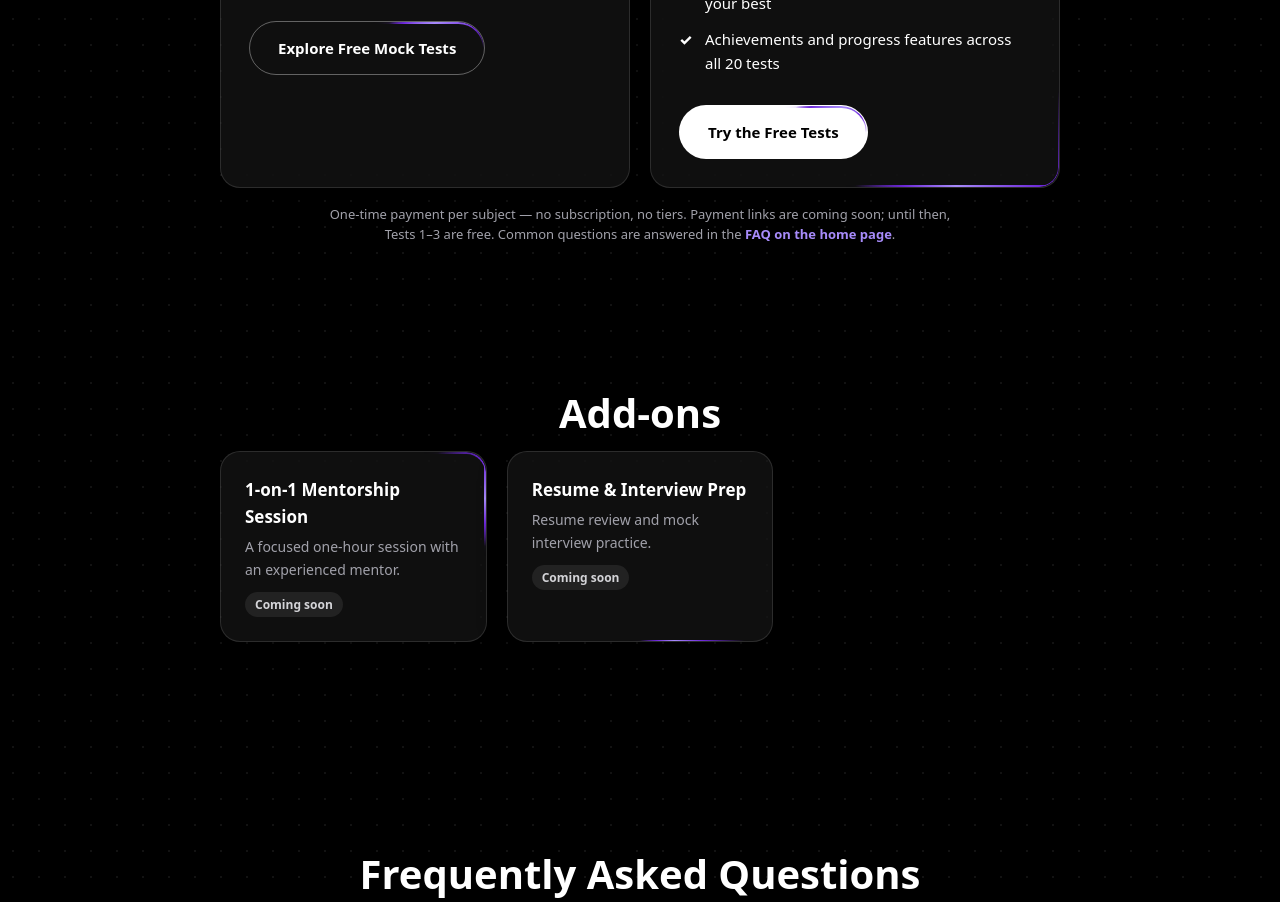
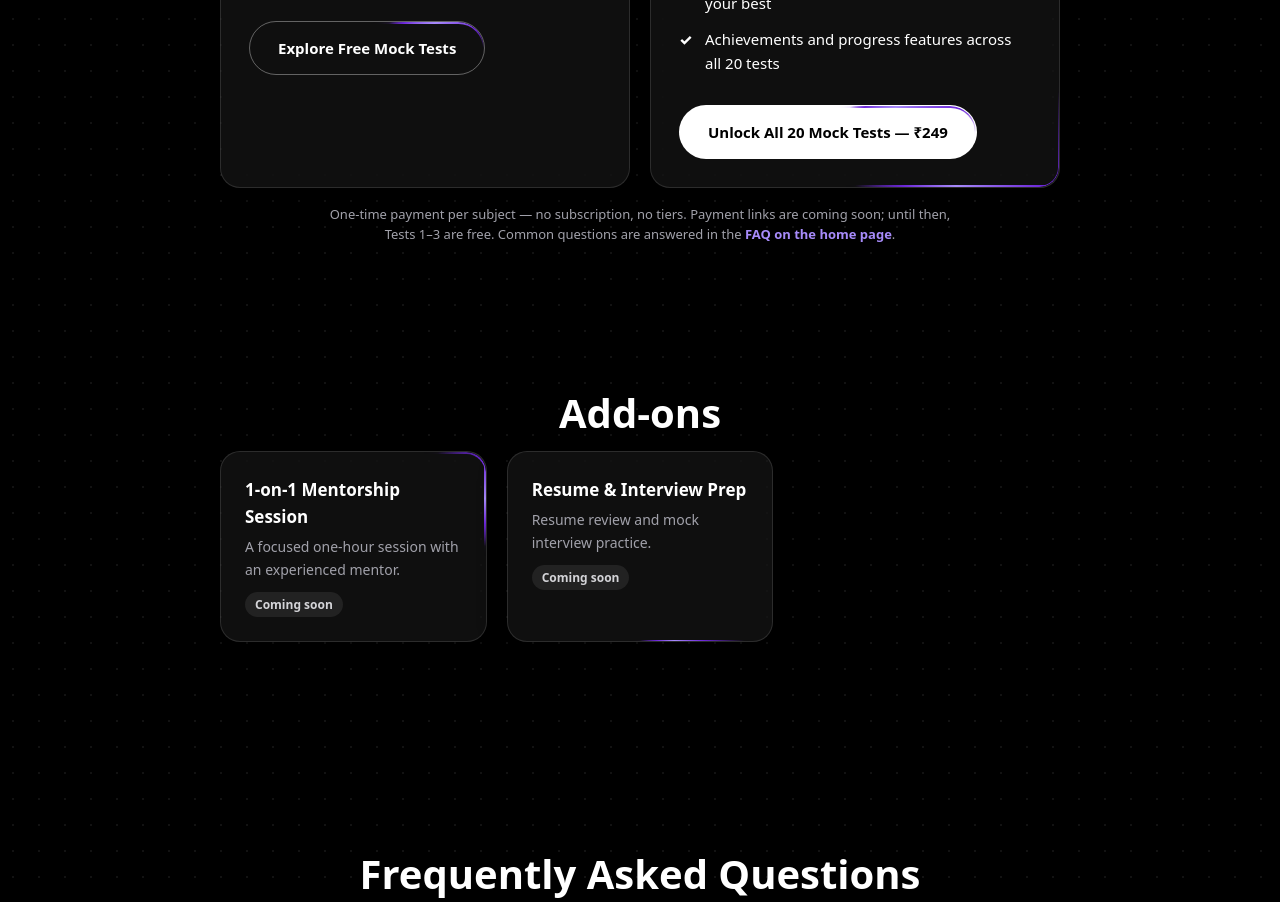
Before and after one commit to sagarmanesh413-alt/changeyourself, a plain HTML site: page pricing/index.html in a window 1280 px wide. Shown: the part 1606-2508 px from the top of the page. Drawn offline with Linux system fonts and the light colour scheme; animation ran at ten frames a second.

Commit message:
Showcase (staging): free-vs-full comparison on the pricing page

```diff
--- a/pricing/index.html
+++ b/pricing/index.html
@@ -76,7 +76,7 @@
         <li>Leaderboard with all 20 tests counting toward your best</li>
         <li>Achievements and progress features across all 20 tests</li>
       </ul>
-      <a class="btn btn-white" href="/changexed/mock-tests/">Try the Free Tests</a>
+      <a class="btn btn-white" href="#btn-mocks">Unlock All 20 Mock Tests — ₹249</a>
     </div>
   </div>
   <p class="show-note" style="text-align:center; max-width:640px; margin:16px auto 0;">One-time payment per subject — no subscription, no tiers. Payment links are coming soon; until then, Tests 1–3 are free. Common questions are answered in the <a class="card-link" href="/#faq">FAQ on the home page</a>.</p>
```
